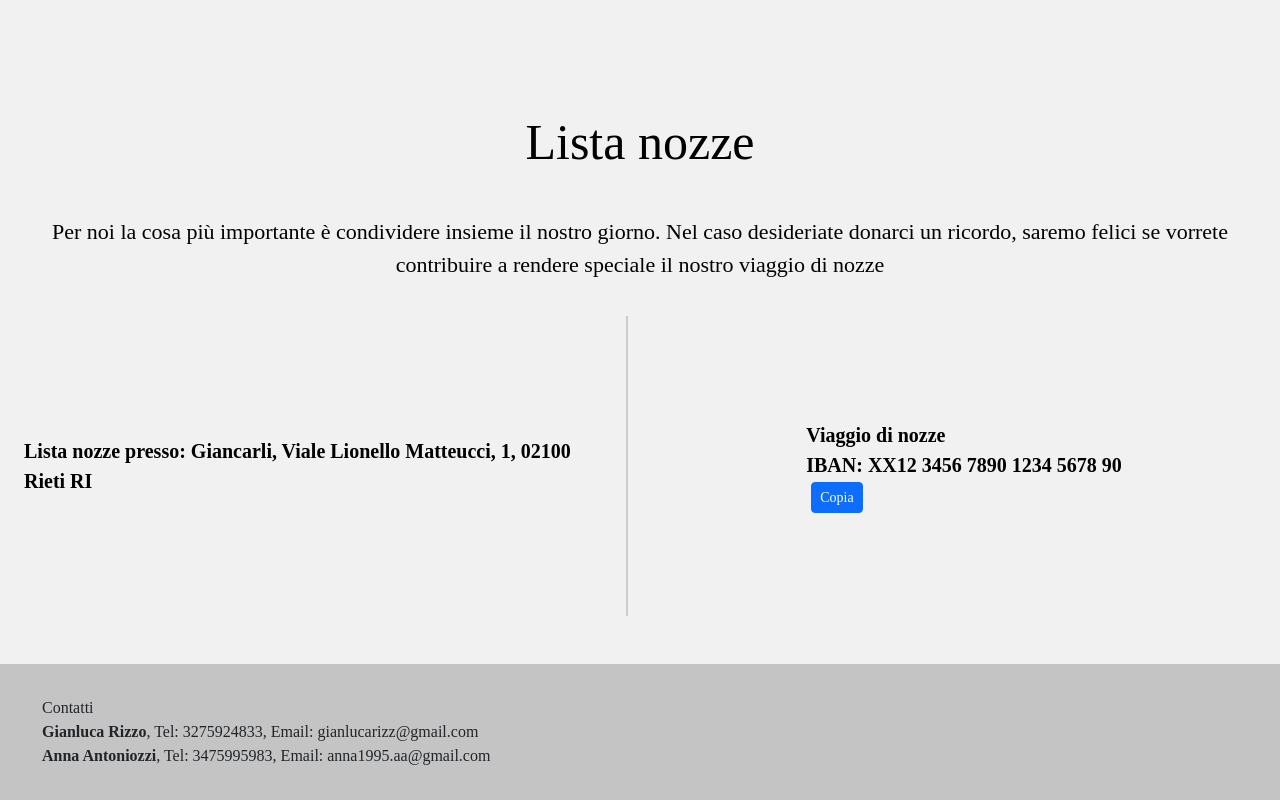
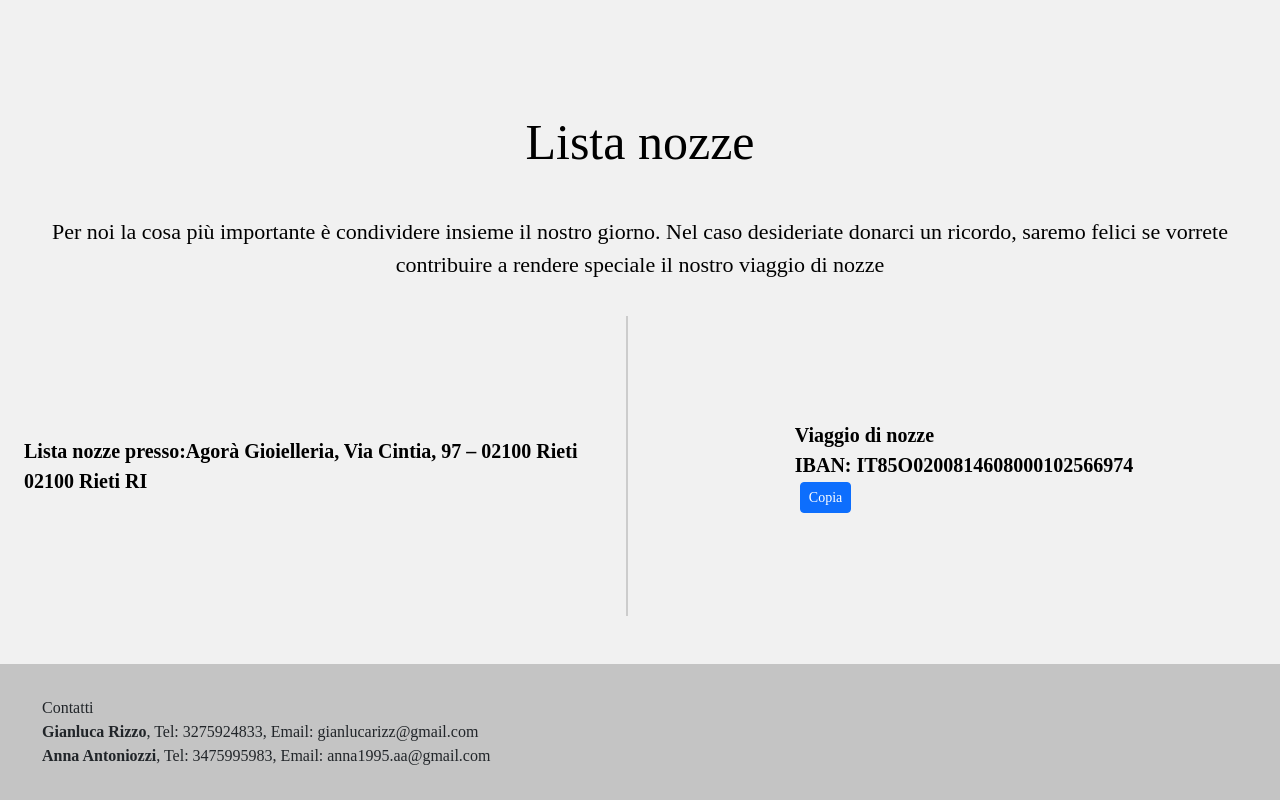
Before and after one commit to GianlucaRizzo92/matrimonio_ui, a Vue app: page / in a window 1280 px wide. Shown: the part 3554-4354 px from the top of the page. Built offline with nearby package versions, Linux system fonts and the light colour scheme.

Commit message:
update lista nozze

```diff
--- a/src/components/ListaNozze.vue
+++ b/src/components/ListaNozze.vue
@@ -41,8 +41,8 @@
   export default {
     data() {
       return {
-        shopName: ' Giancarli, Viale Lionello Matteucci, 1, 02100 Rieti RI',
-        fakeIBAN: 'XX12 3456 7890 1234 5678 90',
+        shopName: 'Agorà Gioielleria, Via Cintia, 97 – 02100 Rieti 02100 Rieti RI',
+        fakeIBAN: 'IT85O0200814608000102566974',
       };
     },
     methods: {
```
